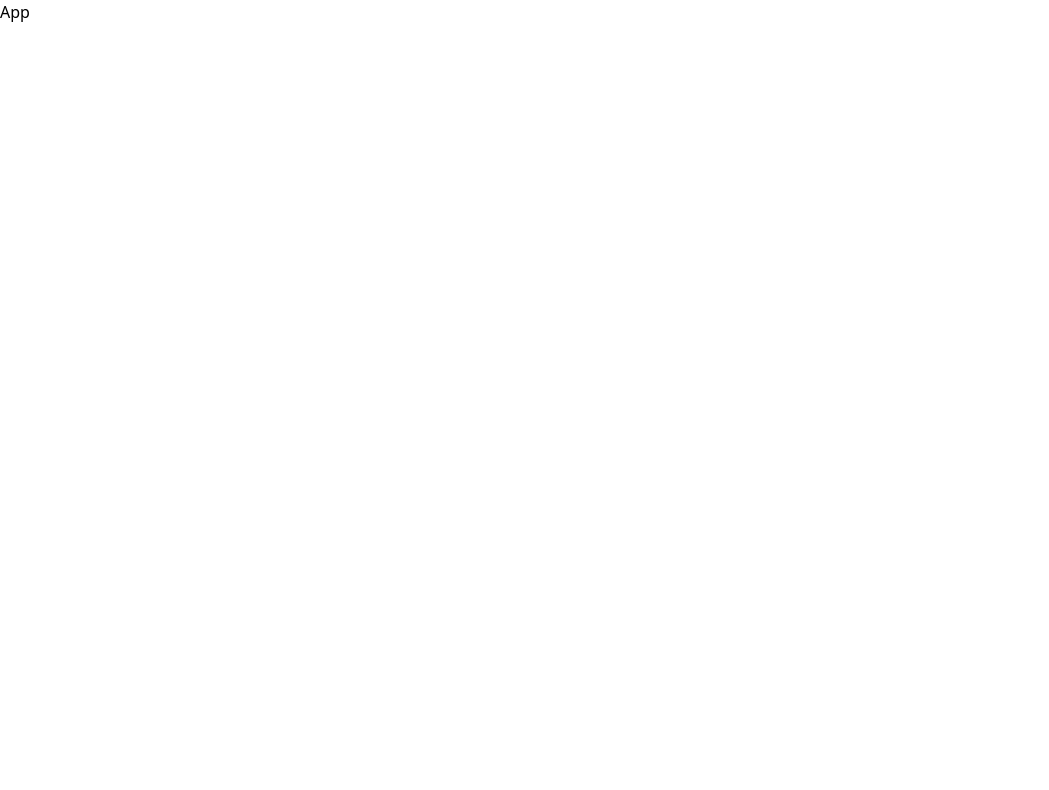
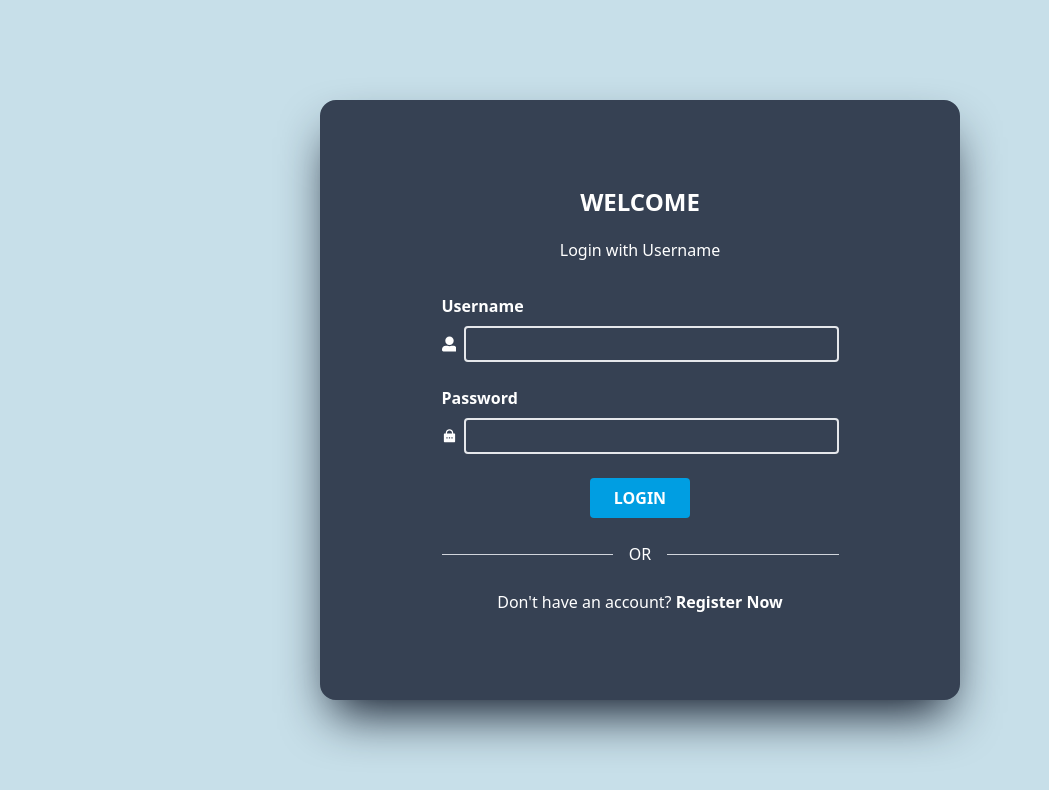
Before and after one commit to kavya-naik-21/linkup-chat-app, a React (Vite) app in the folder frontend/: page /login in a window 1280 px wide. Shown: the top 790 px of the page, without its empty margins (0-1049 px from the left). Built offline with nearby package versions, Linux system fonts and the light colour scheme.

Commit message:
added routes

```diff
--- a/frontend/src/App.jsx
+++ b/frontend/src/App.jsx
@@ -1,9 +1,31 @@
-import React from 'react'
+import React from "react";
+import {
+  createBrowserRouter,
+  Navigate,
+  RouterProvider,
+} from "react-router-dom";
+import Home from "./pages/home/Home.jsx";
+import Login from "./pages/login/Login.jsx";
+import Signup from "./pages/signup/Signup.jsx";
 
 const App = () => {
-  return (
-    <div>App</div>
-  )
-}
+  const authUser = false;
+  const appRoutes = createBrowserRouter([
+    {
+      path: "/",
+      element: authUser ? <Home /> : <Navigate to={"/login"} />,
+    },
+    {
+      path: "/login",
+      element: authUser ? <Navigate to={"/"} /> : <Login />,
+    },
+    {
+      path: "/signup",
+      element: authUser ? <Navigate to={"/"} /> : <Signup />,
+    },
+  ]);
 
-export default App
+  return <RouterProvider router={appRoutes}></RouterProvider>;
+};
+
+export default App;
```
